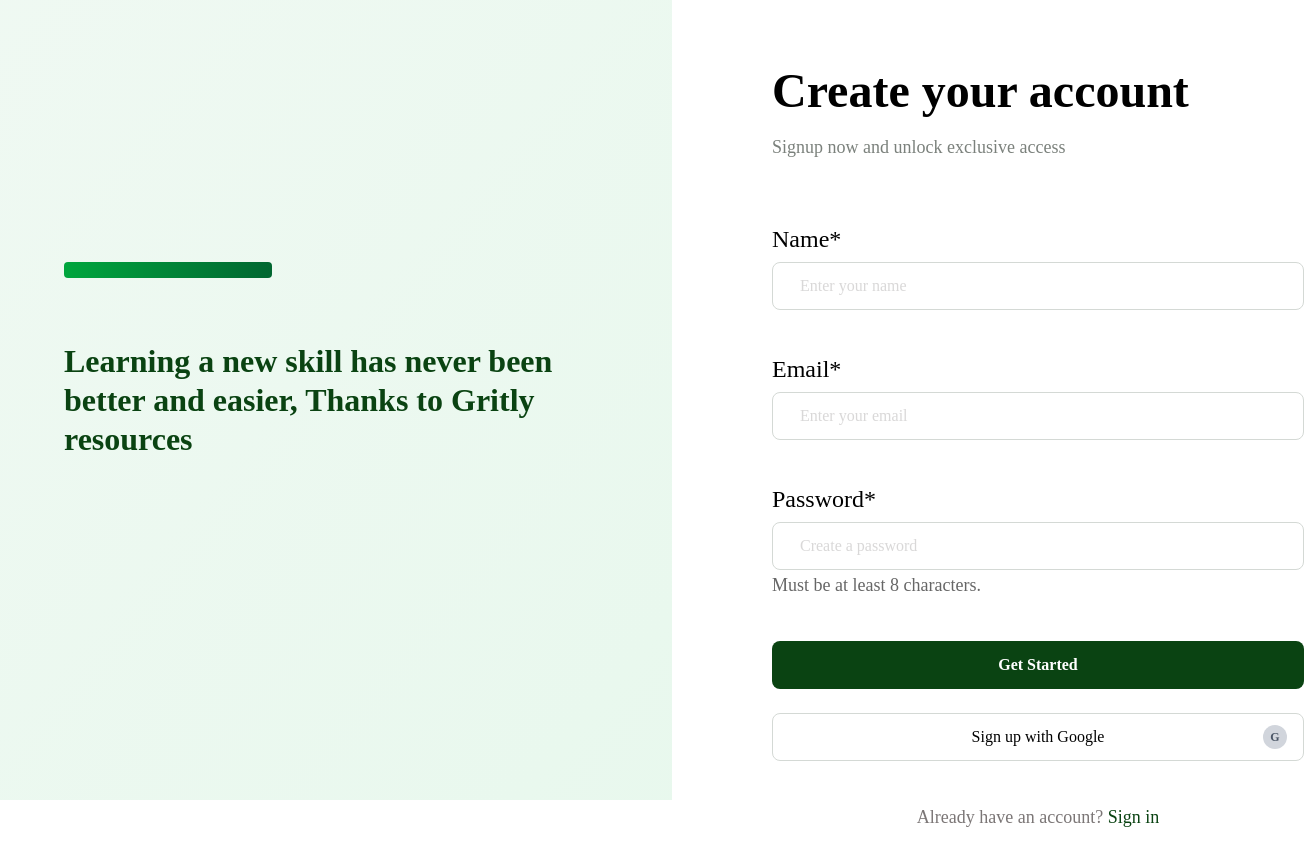
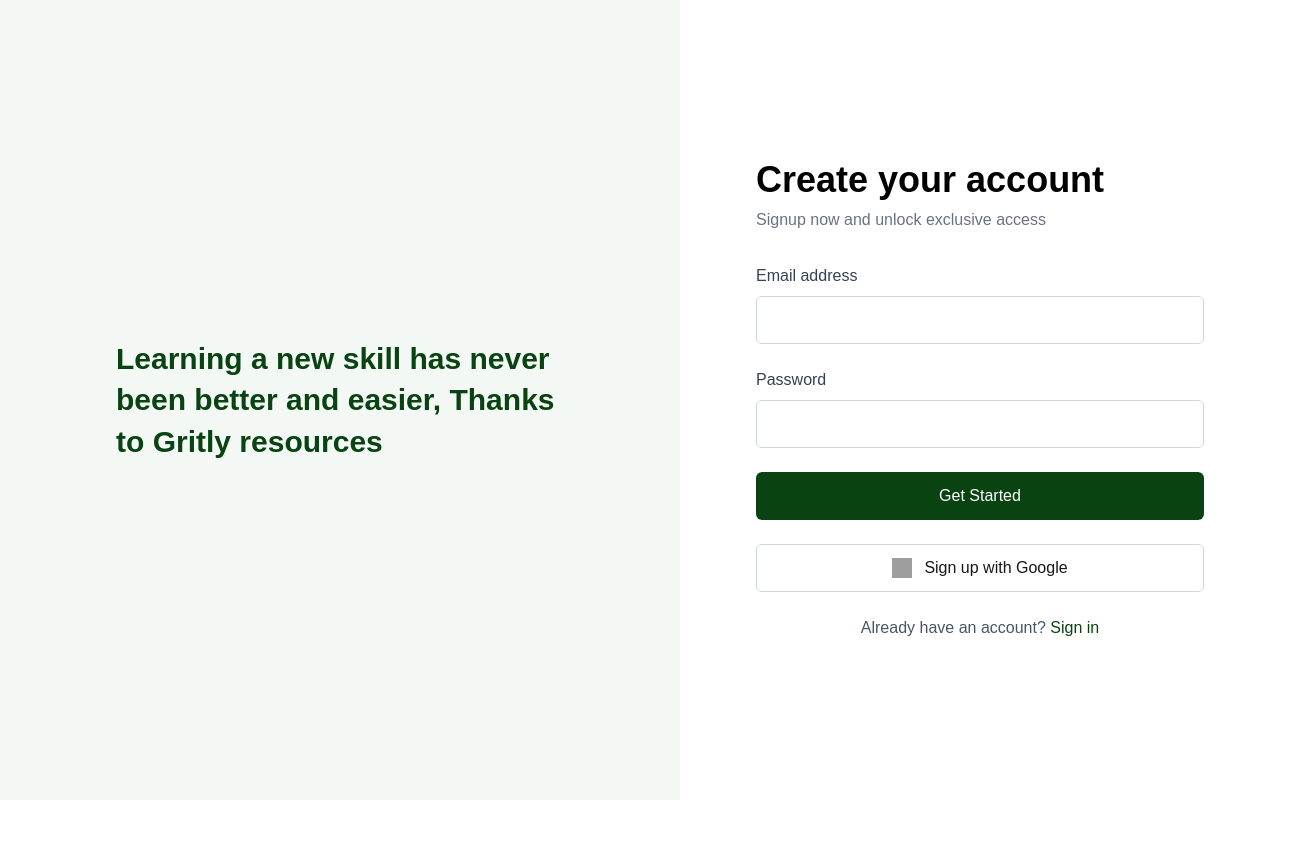
Before and after one commit to MickyDev1/Gritly, a Next.js app: page /signup in a window 1280 px wide. Shown: the top 866 px of the page, 1304 px wide, since content can reach past the window. After the commit the page ends 800 px from the top, so only its background shows below. Built offline with nearby package versions, Linux system fonts and the light colour scheme; grey boxes are pictures that could not be loaded.

Commit message:
Refactor signup page: remove name field, enhance form layout and styling, and improve accessibility

```diff
--- a/src/app/signup/page.tsx
+++ b/src/app/signup/page.tsx
@@ -1,150 +1,113 @@
-'use client';
+"use client";
 
-import { useState } from 'react';
+import { useState } from "react";
 
 export default function Signup() {
   const [formData, setFormData] = useState({
-        name: '',
-        email: '',
-        password: ''
+    email: "",
+    password: "",
   });
 
   const handleChange = (e: React.ChangeEvent<HTMLInputElement>) => {
     setFormData({
       ...formData,
-            [e.target.name]: e.target.value
+      [e.target.name]: e.target.value,
     });
   };
 
   const handleSubmit = (e: React.FormEvent) => {
     e.preventDefault();
-        // Handle signup logic here
-        console.log('Signup data:', formData);
+    console.log("Form submitted:", formData);
   };
 
   return (
     <div className="w-full h-screen bg-white flex">
-            {/* Left Side - Image and Text */}
-            <div className="w-[672px] h-full bg-[#F4F8F5] relative flex items-center justify-center">
-                {/* Background Image Placeholder */}
-                <div className="absolute inset-0 bg-gradient-to-br from-green-100 to-green-200 opacity-20"></div>
-
-                {/* Content */}
-                <div className="relative z-10 flex flex-col items-start px-16">
-                    {/* Logo */}
-                    <div className="mb-16">
-                        <div className="w-52 h-4 bg-gradient-to-r from-green-600 to-green-800 rounded"></div>
-                    </div>
-
-                    {/* Main Text */}
-                    <div className="max-w-[713px]">
-                        <h1 className="text-[32px] font-bold leading-[39px] text-[#0A4312] mb-20 font-['Montserrat']">
-                            Learning a new skill has never been better and easier, Thanks to Gritly resources
+      {/* Left Side */}
+      <div className="flex-1 bg-[#F4F8F5] flex items-center justify-center px-10">
+        <div className="max-w-md">
+          <h1 className="text-3xl font-semibold text-[#0A4312] leading-snug">
+            Learning a new skill has never been better and easier, Thanks to
+            Gritly resources
           </h1>
         </div>
       </div>
-            </div>
 
-            {/* Right Side - Form */}
-            <div className="flex-1 h-full bg-white rounded-l-[8px] relative">
-                {/* Form Container */}
-                <div className="absolute left-[100px] top-[61px] w-[532px] h-[860px]">
-                    {/* Header */}
-                    <div className="mb-[67px]">
-                        <h2 className="text-[48px] font-bold leading-[59px] text-black mb-4 font-['Montserrat']">
+      {/* Right Side */}
+      <div className="flex-1 flex items-center justify-center">
+        <div className="w-full max-w-md">
+          <h2 className="text-4xl font-bold text-black mb-2">
             Create your account
           </h2>
-                        <p className="text-[18px] font-medium leading-[22px] text-[#7B817C] font-['Montserrat']">
+          <p className="text-gray-500 mb-8">
             Signup now and unlock exclusive access
           </p>
-                    </div>
 
-                    {/* Form */}
-                    <form onSubmit={handleSubmit} className="space-y-[45px]">
-                        {/* Name Field */}
+          <form onSubmit={handleSubmit} className="space-y-6">
+            {/* Email */}
             <div>
-                            <label className="block text-[24px] font-medium leading-[29px] text-black mb-2 font-['Montserrat']">
-                                Name*
+              <label
+                htmlFor="email"
+                className="block text-base font-medium text-gray-700 mb-2"
+              >
+                Email address
               </label>
               <input
-                                type="text"
-                                name="name"
-                                value={formData.name}
+                type="email"
+                id="email"
+                name="email"
+                value={formData.email}
                 onChange={handleChange}
-                                placeholder="Enter your name"
-                                className="w-full h-[48px] border border-[#D4D9D5] rounded-[8px] px-[27px] py-[13px] text-[16px] font-normal leading-[20px] text-[#B4B2B2] font-['Montserrat'] focus:outline-none focus:border-[#0A4312] focus:text-black"
+                className="w-full h-12 px-4 border border-gray-300 rounded-md focus:outline-none focus:ring-2 focus:ring-green-600"
                 required
               />
             </div>
 
-                        {/* Email Field */}
+            {/* Password */}
             <div>
-                            <label className="block text-[24px] font-medium leading-[29px] text-black mb-2 font-['Montserrat']">
-                                Email*
+              <label
+                htmlFor="password"
+                className="block text-base font-medium text-gray-700 mb-2"
+              >
+                Password
               </label>
               <input
-                                type="email"
-                                name="email"
-                                value={formData.email}
+                type="password"
+                id="password"
+                name="password"
+                value={formData.password}
                 onChange={handleChange}
-                                placeholder="Enter your email"
-                                className="w-full h-[48px] border border-[#D4D9D5] rounded-[8px] px-[27px] py-[13px] text-[16px] font-normal leading-[20px] text-[#B4B2B2] font-['Montserrat'] focus:outline-none focus:border-[#0A4312] focus:text-black"
+                className="w-full h-12 px-4 border border-gray-300 rounded-md focus:outline-none focus:ring-2 focus:ring-green-600"
                 required
               />
             </div>
 
-                        {/* Password Field */}
-                        <div>
-                            <label className="block text-[24px] font-medium leading-[29px] text-black mb-2 font-['Montserrat']">
-                                Password*
-                            </label>
-                            <input
-                                type="password"
-                                name="password"
-                                value={formData.password}
-                                onChange={handleChange}
-                                placeholder="Create a password"
-                                className="w-full h-[48px] border border-[#D4D9D5] rounded-[8px] px-[27px] py-[13px] text-[16px] font-normal leading-[20px] text-[#B4B2B2] font-['Montserrat'] focus:outline-none focus:border-[#0A4312] focus:text-black"
-                                required
-                            />
-                            <p className="text-[18px] font-normal leading-[22px] text-black/60 mt-1 font-['Montserrat']">
-                                Must be at least 8 characters.
-                            </p>
-                        </div>
-
-                        {/* Buttons */}
-                        <div className="space-y-6">
-                            {/* Get Started Button */}
+            {/* CTA button */}
             <button
               type="submit"
-                                className="w-full h-[48px] bg-[#0A4312] bg-opacity-80 rounded-[8px] text-white text-[16px] font-semibold leading-[20px] font-['Montserrat'] hover:bg-opacity-100 transition-all duration-200"
+              className="w-full h-12 bg-[#0A4312] rounded-md text-white font-medium hover:bg-green-900 transition"
             >
               Get Started
             </button>
 
-                            {/* Google Sign Up Button */}
+            {/* Google button */}
             <button
               type="button"
-                                className="w-full h-[48px] bg-white bg-opacity-80 border border-[#D4D9D5] rounded-[8px] text-black text-[16px] font-medium leading-[20px] font-['Montserrat'] hover:bg-opacity-100 transition-all duration-200 relative"
+              className="w-full h-12 border border-gray-300 rounded-md flex items-center justify-center gap-3"
             >
-                                Sign up with Google
-                                {/* Google Logo Placeholder */}
-                                <div className="absolute right-4 top-1/2 transform -translate-y-1/2 w-6 h-6 bg-gray-300 rounded-full flex items-center justify-center">
-                                    <span className="text-xs font-bold text-gray-600">G</span>
-                                </div>
+              <img src="/google-logo.png" alt="Google" className="w-5 h-5" />
+              <span>Sign up with Google</span>
             </button>
-                        </div>
+          </form>
 
-                        {/* Sign In Link */}
-                        <div className="flex justify-center">
-                            <p className="text-[18px] font-normal leading-[22px] text-[#7B7676] font-['Montserrat']">
-                                Already have an account?{' '}
-                                <a href="/login" className="text-[#0A4312] hover:underline font-medium">
+          <p className="text-center text-gray-600 mt-6">
+            Already have an account?{" "}
+            <a
+              href="/login"
+              className="text-[#0A4312] font-medium hover:underline"
+            >
               Sign in
             </a>
           </p>
-                        </div>
-                    </form>
         </div>
       </div>
     </div>
```
Lines whose indentation alone changed are shown as unchanged.
